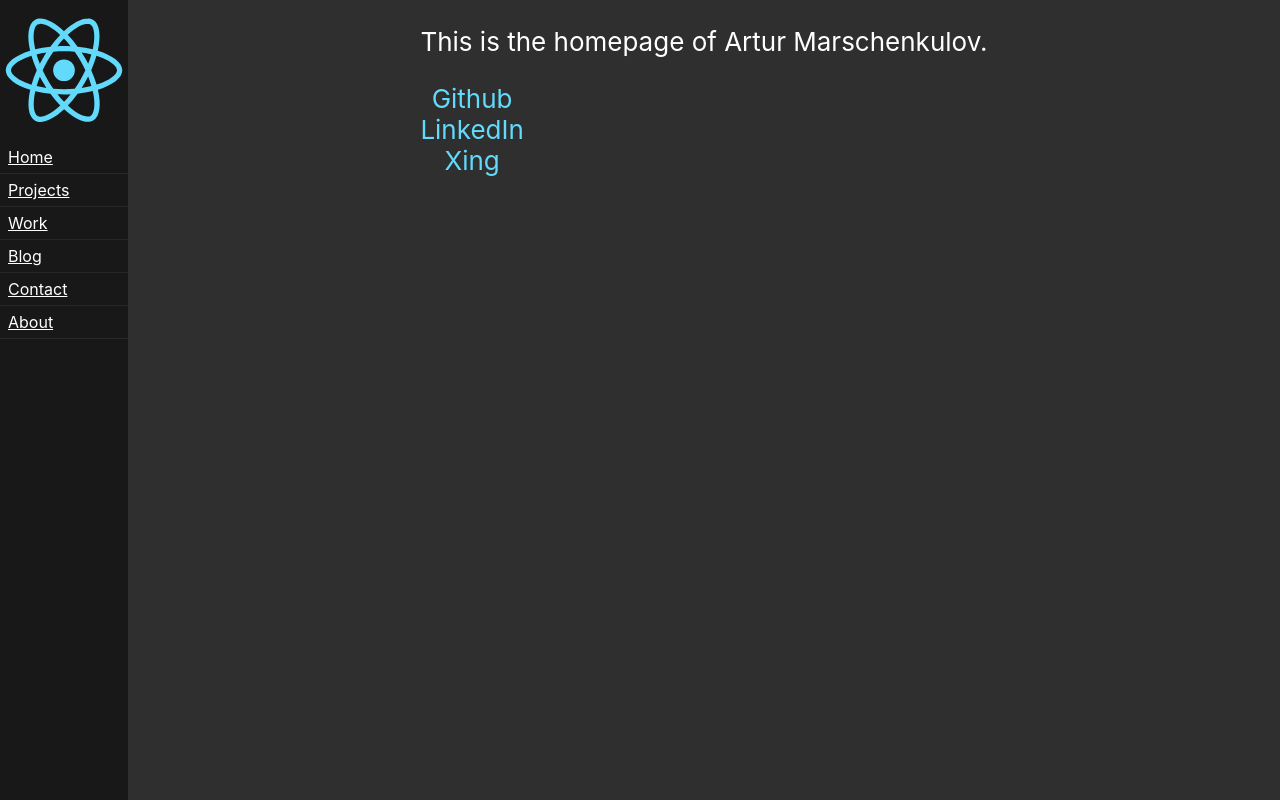
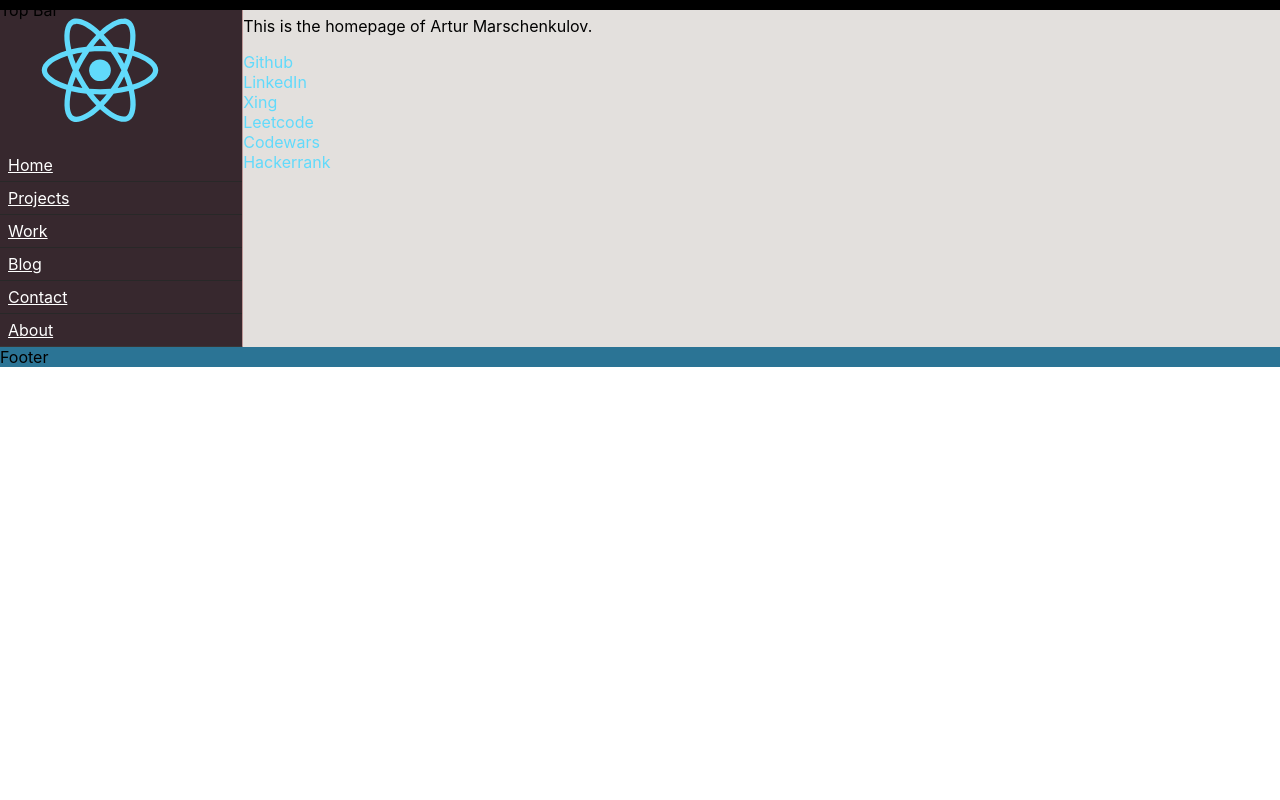
Before and after one commit to ArturMarschenkulov/ArturMarschenkulov.github.io, a React (Create React App) app: page / in a window 1280 px wide. Built offline with nearby package versions, Linux system fonts and the light colour scheme.

Commit message:
Some changes

```diff
--- a/src/Design0/Design0.tsx
+++ b/src/Design0/Design0.tsx
@@ -1,17 +1,71 @@
 import * as React from "react";
 import * as Router from "react-router-dom";
+import styled from "styled-components";
 
 import MainBody from "./MainBody";
 import SideBar from "./SideBar";
 
 
+function TopBar(): JSX.Element {
+  const ScTopBar = styled.nav`
+    display: flex;
+    width: 100%;
+    background-color: #000000;
+    padding: 0px;
+    position: fixed;
+    height: 10px;
+    top: 0;
+
+    z-index: 2;
+
+    flex-direction: row;
+  `;
+  return (
+    <ScTopBar>
+      Top Bar
+    </ScTopBar>
+  );
+}
+
+function Footer(): JSX.Element {
+  const ScFooter = styled.footer`
+    display: block;
+    box-sizing: border-box;
+    background-color: #2b7495;
+    padding: 10 10;
+  `;
+
+  return (
+    <ScFooter>
+      Footer
+    </ScFooter>
+  );
+}
 export default class Design0 extends React.Component {
   render(): JSX.Element {
-    const menuWidthPercentage = 10;
+    const ScMainBackground = styled.div`
+      background-color: #f35dec; // NOTE: Mainly for debugging. Maybe remove
+    `;
+    const ScDiv = styled.div`
+      display: flex;
+    `;
+
+    const ScMain = styled.div`
+      display: flex;
+      flex-direction: column;
+      min-height: 100%;
+      box-sizing: border-box;
+    `;
     return (
       <Router.BrowserRouter>
-        <SideBar width={menuWidthPercentage} color={"#181818"} />
-        <MainBody pageStart={(menuWidthPercentage)}/>
+        <ScMain>
+          <TopBar />
+          <ScDiv>
+            <SideBar color={"#37282E"} />
+            <MainBody />
+          </ScDiv>
+          <Footer />
+        </ScMain>
       </Router.BrowserRouter>
     );
   }
--- a/src/Design0/MainBody.tsx
+++ b/src/Design0/MainBody.tsx
@@ -1,4 +1,3 @@
-import { type } from "os";
 import * as Router from "react-router-dom";
 import styled from "styled-components";
 
@@ -8,7 +7,7 @@ import Tetris from "./pages/tetris/Tetris";
 
 
 type MainBodyProps = {
-  pageStart: number;
+  //pageStart: number;
 }
 
 export default function MainBody(props: MainBodyProps) {
@@ -16,44 +15,32 @@ export default function MainBody(props: MainBodyProps) {
   const ScApp = styled.div`
     text-align: center;
   `;
-  const ScMainBody = styled.div`
+  const ScMainBody2 = styled.div`
     /* Position of the Body */
+    text-align: center;
     margin: 0px;
     border: 0px solid black;
     padding: 0px;
     position: absolute;
-    left: ${props.pageStart}%;
     height: 100%;
-    width: ${100 - props.pageStart}%;
-
     /* Content */
-    justify-content: center;
-    justify-items: center;
     display: flex;
+    flex-grow: 1;
+    text-rendering: optimizeLegibility;
+    /* justify-content: center; */
+    /* justify-items: center;  */
     color: white;
     background-color: #2f2f2f;
     font-size: calc(10px + 2vmin);
   `;
-
-
-  // const ScAppHeader = styled.header`
-  //   background-color: #363631;
-  //   min-height: 100vh;
-  //   display: flex;
-  //   flex-direction: column;
-  //   align-items: start;
-  //   justify-content: start;
-  //   font-size: calc(10px + 2vmin);
-  //   color: white;
-  // `;
-  // const ScAppLogo = styled.img`
-  //   height: 40vmin;
-  //   pointer-events: none;
-  // `;
+  const ScMainBody = styled.div`
+    //background-color: #f10000;
+    background-color: #E3E0DD;
+    width: 100%;
+  `;
   return (
-    <ScApp>
+    // <ScApp>
     <ScMainBody>
-        {/* <ScAppHeader> */}
       <Router.Routes>
         <Router.Route path='/' element={<Home />} />
         <Router.Route path='/home' element={<Home />} />
@@ -61,8 +48,7 @@ export default function MainBody(props: MainBodyProps) {
         <Router.Route path='/projects/games/tetris' element={<Tetris />} />
         <Router.Route path='/about' element={<Home />} />
       </Router.Routes>
-        {/* </ScAppHeader> */}
     </ScMainBody>
-    </ScApp>
+    // </ScApp>
   );
 }
--- a/src/Design0/SideBar.tsx
+++ b/src/Design0/SideBar.tsx
@@ -3,7 +3,7 @@ import * as Router from "react-router-dom";
 //import * as Styled from "styled-components";
 import styled from "styled-components";
 import logo from "assets/logo.svg";
-import {sideBarData, SideBarDataType} from "./SideBarData"
+import { sideBarData, SideBarDataType } from "./SideBarData"
 
 type ScLinkProps = {
   color: string,
@@ -24,7 +24,7 @@ const ScLink = styled(Router.Link) <ScLinkProps>`
   transition: filter 300ms;
   transition: color 300ms;
   text-align: left;
-  padding-left: ${props => props.indent/2 + 0.5}rem;
+  padding-left: ${props => props.indent / 2 + 0.5}rem;
   //max-width: 100%;
   filter: brightness(1);
   &:hover {
@@ -46,19 +46,19 @@ function getAmountOfChildren(x?: React.ReactNode[]): number {
   return (x !== undefined && x !== null)
     ? x?.length
     : 0
-  ;
+    ;
 }
 
 function NavItem(props: NavItemProps): JSX.Element {
   const [isClicked, setIsClicked] = React.useState(false);
-  const color: string
-    = (isClicked === true)
-      ? "#272727"
-      : props.color
+  const color: string = (isClicked === true)
+    ? "#272727"
+    : props.color
     ;
   const amountOfChildren: number = getAmountOfChildren(props.children);
 
   if (amountOfChildren > 0 && isClicked === true) {
+
     return (
       <div>
         <ScLink
@@ -88,26 +88,10 @@ function NavItem(props: NavItemProps): JSX.Element {
   }
 }
 
-type SideBarProps = {
-  width: number;
-  color: string
-};
-const StyledSideBar = styled("div") <SideBarProps>`
-  margin: 0;
-  border: 0;
-  padding: 0px;
-  position: fixed;
-  width: ${props => props.width}%;
-  height: 100vh;
-  background-color: ${props => props.color};
-  align-items: center;
-  display: flex;
-  flex-direction: column;
-  box-shadow: 5px 0px 10px black;
-`;
 
 
-function sideBarDataTypeToChildren(x: SideBarDataType[], props: any, indent: number = 0): JSX.Element[] {
+
+function sideBarDataTypeToChildren(x: SideBarDataType[], props: SideBarProps, indent: number = 0): JSX.Element[] {
   let result: Array<JSX.Element> = [];
 
   for (let i = 0; i < x.length; i++) {
@@ -130,9 +114,39 @@ function sideBarDataTypeToChildren(x: SideBarDataType[], props: any, indent: num
 
   return result;
 }
+
+type SideBarProps = {
+  color: string
+};
+
 export default function SideBar(props: SideBarProps) {
+
+  const ScSideBar2 = styled("div") <SideBarProps>`
+    margin: 0;
+    padding: 0px;
+    position: fixed;
+    height: 100vh;
+    background-color: ${props => props.color};
+    align-items: center;
+    display: flex;
+    flex-direction: column;
+  `;
+
+  const ScSideBar = styled("div") <SideBarProps>`
+    display: block;
+    box-sizing: border-box;
+    background-color: ${props => props.color};
+    width: 300px;
+    clip-path: inset(0px);
+    //margin-top: 10px;
+    z-index: auto;
+    position: static;
+    line-height: 26.4px;
+    border-right: 1px solid #bb9696;
+  `;
+
   return (
-    <StyledSideBar width={props.width} color={props.color}>
+    <ScSideBar color={props.color}>
       <img
         src={logo}
         className="App-logo"
@@ -142,6 +156,6 @@ export default function SideBar(props: SideBarProps) {
       <nav style={{ width: "100%" }}>
         {sideBarDataTypeToChildren(sideBarData, props)}
       </nav>
-    </StyledSideBar>
+    </ScSideBar>
   );
 }
--- a/src/Design0/pages/Home.tsx
+++ b/src/Design0/pages/Home.tsx
@@ -29,27 +29,31 @@ export default function Home() {
   const ScAccountListing = styled.div`
     display: grid;
     /* flex-direction: column; */
-    align-content: normal;
-    justify-content: start;
+    //align-content: normal;
+    //justify-content: start;
   `;
+
+  const accounts: [string, string][] = [
+    ["Github",      "https://github.com/ArturMarschenkulov"],
+    ["LinkedIn",    "https://www.linkedin.com/in/artur-marschenkulov-a8a8b8b4/"],
+    ["Xing",        "https://www.xing.com/profile/Artur_Marschenkulov/"],
+    ["Leetcode",    "https://leetcode.com/ArturMarschenkulov/"],
+    ["Codewars",    "https://www.codewars.com/users/ArturMarschenkulov"],
+    ["Hackerrank",  "https://www.hackerrank.com/ArturMarschals"]
+  ];
+
+
+  let links: JSX.Element[] = [];
+  for(let i = 0; i < accounts.length; i++) {
+    links.push(<Link text={accounts[i][0]} link={accounts[i][1]} />);
+  }
   return (
     <div>
       <p>
         This is the homepage of Artur Marschenkulov.
       </p>
       <ScAccountListing>
-        <Link
-          text="Github"
-          link="https://github.com/ArturMarschenkulov"
-        />
-        <Link
-          text="LinkedIn"
-          link="https://www.linkedin.com/in/artur-marschenkulov-9897b3210/"
-        />
-        <Link
-          text="Xing"
-          link="https://www.xing.com/profile/Artur_Marschenkulov"
-        />
+        {links}
       </ScAccountListing>
     </div>
   );
--- a/src/Design0/pages/tetris/Tetris.tsx
+++ b/src/Design0/pages/tetris/Tetris.tsx
@@ -18,7 +18,27 @@ const ScDisplay = styled.div`
 
 
 export default function Tetris() {
+  const ScTetrisBody = styled.div`
+    //margin: 0px;
+    //border: 0px solid black;
+    padding: 10px;
+    //position: absolute;
+    //height: 100%;
+    //width: 100%;
+
+    //display: flex;
+    //justify-content: center;
+    //justify-items: center;
+    color: #7e7e7e;
+    //background-color: #2f2f2f;
+    font-size: calc(10px + 2vmin);
+  `;
   return (
-    <ScDisplay />
+    <ScTetrisBody>
+      <header>
+        Tetris
+      </header>
+      <ScDisplay />
+    </ScTetrisBody>
   );
 }
```
Lines whose indentation alone changed are shown as unchanged.
